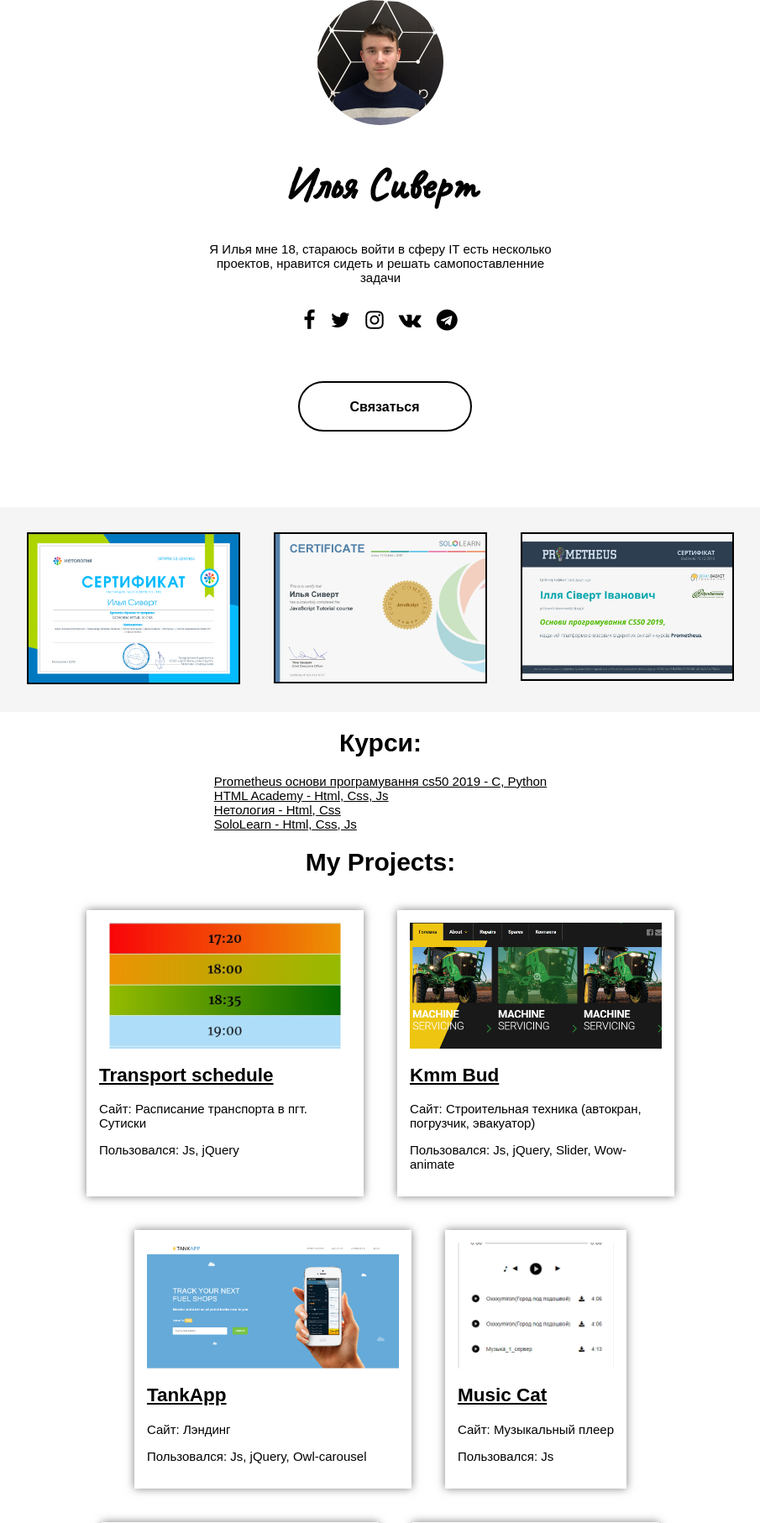
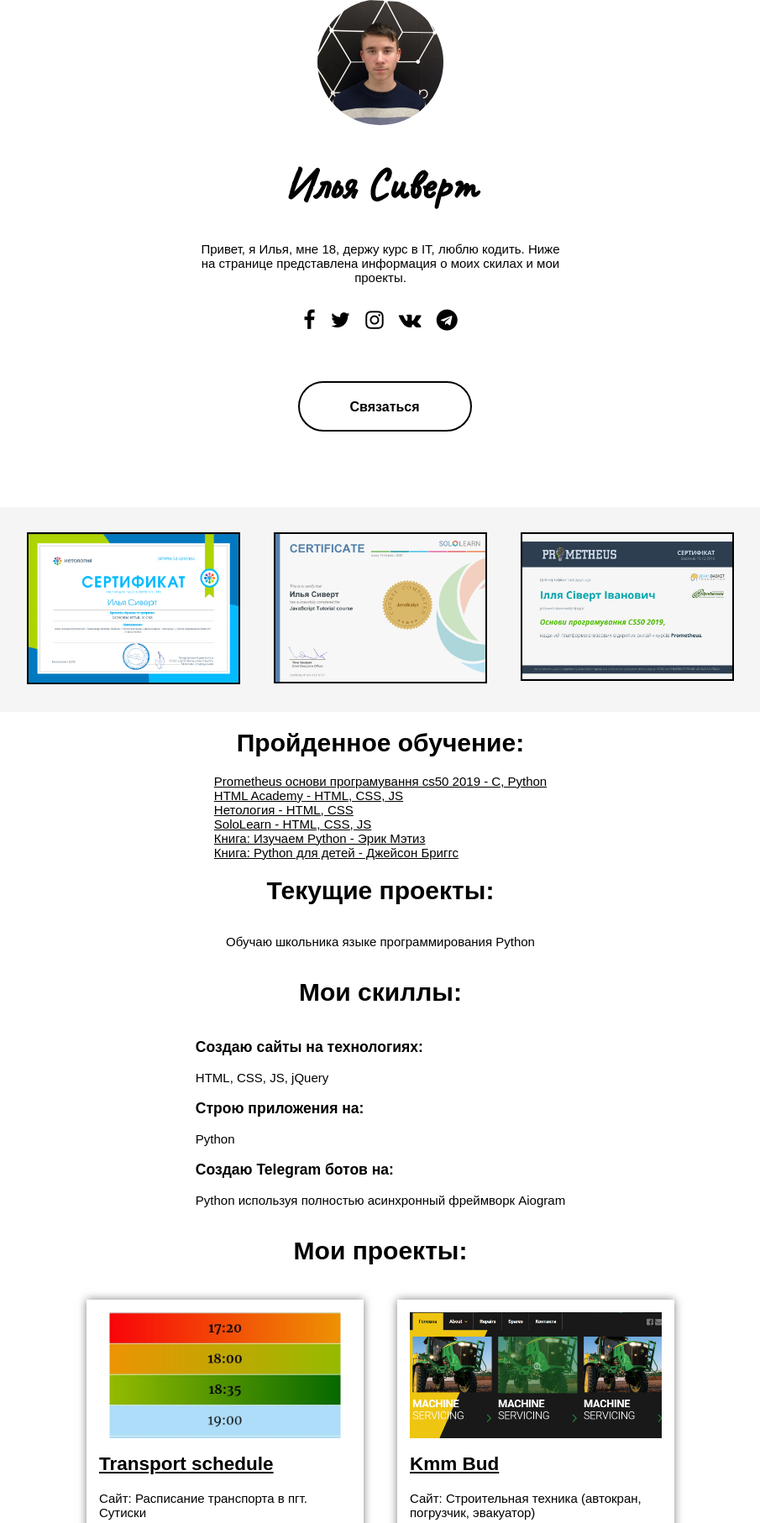
Before and after one commit to sivertillia/home, a PHP site: page / in a window 1280 px wide. Shown: the part 76-1890 px from the top of the page at 84% size, without its empty margins (187-1092 px from the left). Run offline with PHP 8.4, Linux system fonts and the light colour scheme.

Commit message:
add skills, link karma, project

```diff
--- a/index.html
+++ b/index.html
@@ -32,7 +32,8 @@
                 <h1>Илья Сиверт</h1>
             </div>
             <div class="bio_box">
-                <p>Я Илья мне 18, стараюсь войти в сферу IT есть несколько проектов, нравится сидеть и решать самопоставленние задачи</p>
+                <p>Привет, я Илья, мне 18, держу курс в IT, люблю кодить.
+                    Ниже на странице представлена информация о моих скилах и  мои проекты.</p>
                 <!-- <p>Я джуниор программист, верстаю сайты, изучаю Gamedev. Учусь.</p> -->
             </div>
             <div class="social_box">
@@ -64,20 +65,49 @@
         </div>
         <div class="container">
             <div class="main_title">
-                <h1>Курси: </h1>
+                <h1>Пройденное обучение: </h1>
             </div>
             <div class="flex_container kursi">
                 <div>
-                    <a href="https://courses.prometheus.org.ua/courses/course-v1:Prometheus+CS50+2019_T1/about">Prometheus основи програмування cs50 2019 - C, Python</a><br>
-                    <a href="https://htmlacademy.ru/">HTML Academy - Html, Css, Js</a><br>
-                    <a href="https://netology.ru/">Нетология - Html, Css</a><br>
-                    <a href="https://www.sololearn.com/home">SoloLearn - Html, Css, Js</a>
+                    <a href="https://courses.prometheus.org.ua/courses/course-v1:Prometheus+CS50+2019_T1/about" target="_blank">Prometheus основи програмування cs50 2019 - C, Python</a><br>
+                    <a href="https://htmlacademy.ru/" target="_blank">HTML Academy - HTML, CSS, JS</a><br>
+                    <a href="https://netology.ru/" target="_blank">Нетология - HTML, CSS</a><br>
+                    <a href="https://www.sololearn.com/home" target="_blank">SoloLearn - HTML, CSS, JS</a><br>
+                    <a href="files/book/python_1.pdf" target="_blank">Книга: Изучаем Python - Эрик Мэтиз</a><br>
+                    <a href="files/book/python_2.pdf" target="_blank">Книга: Python для детей - Джейсон Бриггс</a>
+
                 </div>
             </div>
         </div>
+
         <div class="container">
             <div class="main_title">
-                <h1>My Projects: </h1>
+                <h1>Текущие проекты: </h1>
+            </div>
+            <div class="flex_container kursi">
+                <p>Обучаю школьника языке программирования Python</p>
+            </div>
+        </div>
+
+        <div class="container">
+            <div class="main_title">
+                <h1>Мои скиллы: </h1>
+            </div>
+            <div class="flex_container kursi">
+                <div>
+                    <h3>Создаю сайты на технологиях:</h3>
+                    <p>HTML, CSS, JS, jQuery</p>
+                    <h3>Строю приложения на: </h3>
+                    <p>Python</p>
+                    <h3>Создаю Telegram ботов на: </h3>
+                    <p>Python используя полностью асинхронный фреймворк Aiogram</p>
+                </div>
+            </div>
+        </div>
+
+        <div class="container">
+            <div class="main_title">
+                <h1>Мои проекты: </h1>
             </div>
             <div class="flex_container wrapper_my_project">
                 <div class="project">
@@ -121,6 +151,7 @@
                         <img src="img/project/karma-bot.jpg" alt="">
                     </a>
                     <a href="https://github.com/sivertillya/karma-bot" target="_blank"><h2>Karma Bot</h2></a>
+                    <a href="https://t.me/SSuperKarmaBot" target="_blank"><h4>Перейти к боту</h4></a>
                     <p>Телеграмм Бот: Кармы в группах</p>
                     <p>Пользовался: Python, Aiogram, Fsm, SQLite</p>
                 </div>
--- a/style/style.css
+++ b/style/style.css
@@ -193,6 +193,12 @@ header {
     text-decoration: underline;
 
 }
+
+.project h4 {
+    color: #000000;
+    text-decoration: underline;
+
+}
 .project {
     max-width: 300px;
     box-shadow: 0 0 10px rgb(0 0 0 / 50%);
```
Also changed, not shown: 2 other files.
